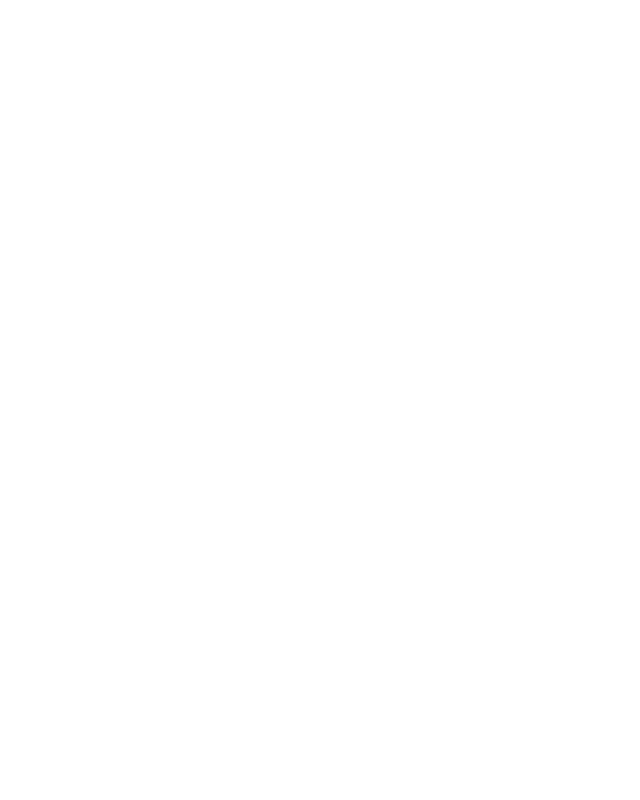
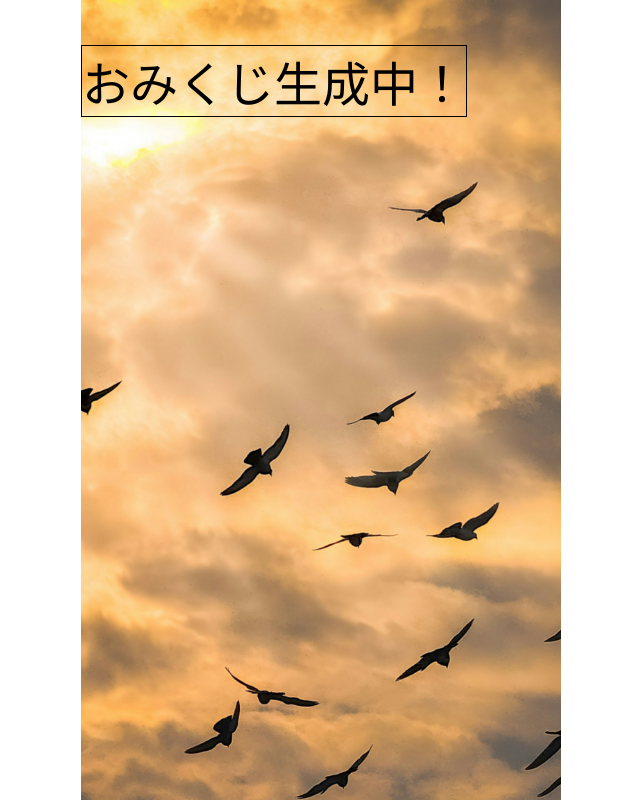
Before and after one commit to shun-harutaro/nft-with-kami, a Vue app in the folder frontend/: page /loading in a window 1280 px wide. Before the commit this address had no page. Shown: the top 800 px of the page, without its empty margins (319-959 px from the left). Built offline with nearby package versions, Linux system fonts and the light colour scheme.

Commit message:
一応のロードページとlocationの修正

```diff
--- a/frontend/src/router.js
+++ b/frontend/src/router.js
@@ -4,12 +4,14 @@
 import Location from "./views/Location.vue"
 import Godcome from "./views/Godcome.vue"
 import Omikuji from "./views/Omikuji.vue"
+import Loading from "./views/Loading.vue"
 
 const routes = [
   { path: "/", component: Login },
   { path: "/location", component: Location },
   { path: "/godcome", component: Godcome },
   { path: "/omikuji", component: Omikuji},
+  { path: "/loading", component: Loading},
 ]
 
 const router = createRouter({
--- /dev/null
+++ b/frontend/src/views/Loading.vue
@@ -0,0 +1,62 @@
+<template>
+    <div class="omikuji-screen">
+      <div class="content-wrapper">
+        <img
+          loading="lazy"
+          src="@/assets/img/god-background.png"
+          class="background-image"
+          alt=""
+        />
+        <div class="generation-status">おみくじ生成中！</div>
+        <div class="kamisama-container"></div>
+      </div>
+    </div>
+  </template>
+
+  <style scoped>
+  .omikuji-screen {
+    background-color: rgba(245, 239, 219, 1);
+    display: flex;
+    max-width: 480px;
+    width: 100%;
+    flex-direction: column;
+    overflow: hidden;
+    color: rgba(0, 0, 0, 1);
+    white-space: nowrap;
+    text-align: center;
+    margin: 0 auto;
+    font: 400 48px Noto Serif JP, sans-serif;
+  }
+
+  .content-wrapper {
+    display: flex;
+    flex-direction: column;
+    position: relative;
+    aspect-ratio: 0.461;
+    width: 100%;
+    padding: 45px 0 1px;
+  }
+
+  .background-image {
+    position: absolute;
+    inset: 0;
+    height: 100%;
+    width: 100%;
+    object-fit: cover;
+    object-position: center;
+  }
+
+  .generation-status {
+    position: relative;
+    align-self: start;
+    border: 1px solid rgba(0, 0, 0, 1);
+  }
+
+  .kamisama-container {
+    position: relative;
+    display: flex;
+    min-height: 737px;
+    margin-top: 25px;
+    width: 100%;
+  }
+  </style>
--- a/frontend/src/views/Location.vue
+++ b/frontend/src/views/Location.vue
@@ -1,7 +1,7 @@
 <script setup>
 import { ref, onMounted } from "vue";
 import { useRouter } from "vue-router";
-import apiAxios from "@/plugin/axios";
+import axios from 'axios';
 
 // データのリアクティブ変数
 const shrines = ref([]); // 神社リスト
@@ -26,7 +26,7 @@
         const longitude = position.coords.longitude;
 
         try {
-          const response = await apiAxios.get("/api/location", {
+          const response = await axios.get("/api/location", {
             params: { latitude, longitude },
           });
           if (response.data && response.data.shrines) {
```
